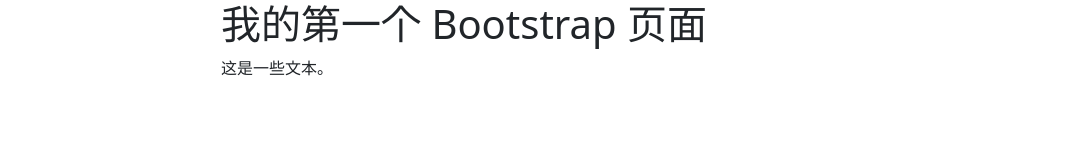
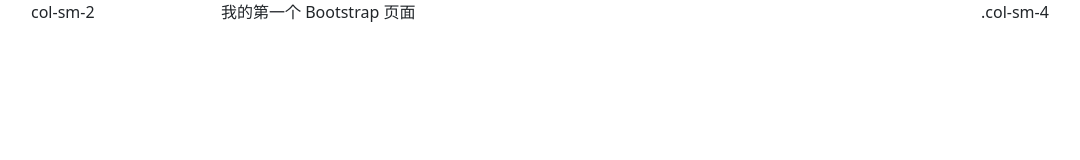
Before and after one commit to 1474443844/MyBlog, a plain HTML site: page index.html in a window 1280 px wide. Shown: the whole page, without its empty margins (51-1131 px from the left). Drawn offline with nearby package versions, Linux system fonts and the light colour scheme.

Commit message:
Update index.html

```diff
--- a/index.html
+++ b/index.html
@@ -11,13 +11,13 @@
   <body>
     <div class="container">
       <div class="row">
-        <div class="col-sm-2"></div>
+        <div class="col-sm-2">col-sm-2</div>
 
         <div class="col-sm-8">
-          <h1>我的第一个 Bootstrap 页面</h1>
-          <p>这是一些文本。</p>
+          我的第一个 Bootstrap 页面
+
         </div>
-        <div class="col-sm-2"></div>
+        <div class="col-sm-2">.col-sm-4</div>
       </div>
     </div>
   </body>
```
